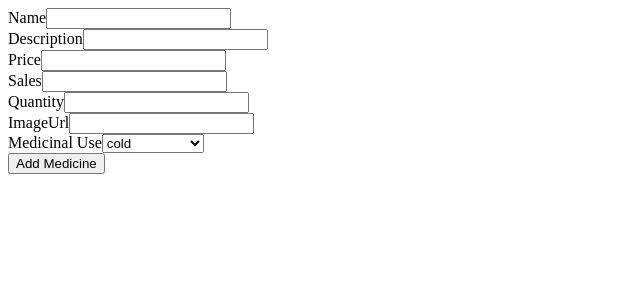
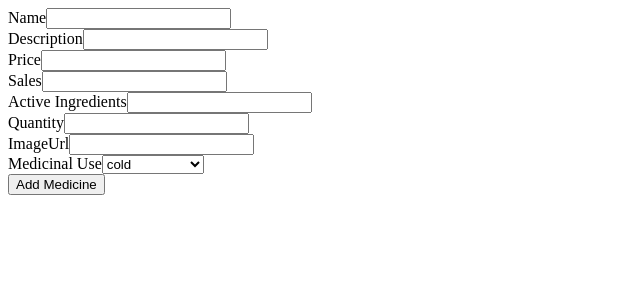
Before and after one commit to advanced-computer-lab-2023/Agile-Star-Squad-Pharmacy, a React (Create React App) app in the folder frontend/: page /medicine/add in a window 1280 px wide. Shown: the top 300 px of the page, without its empty margins (0-640 px from the left). Built offline with nearby package versions, Linux system fonts and the light colour scheme.

Commit message:
////// SPRINT 1 ////// added medicine name and active ingredients

```diff
--- a/frontend/src/admin/ManageUsers/components/RequestDetails.js
+++ b/frontend/src/admin/ManageUsers/components/RequestDetails.js
@@ -38,10 +38,6 @@ const RequestDetails = (props) => {
                 <span>{props.data['educationalBackground']}</span>
             </div>
             <div>
-                <span><h4>Specialty</h4></span>
-                <span>{props.data['specialty']}</span>
-            </div>
-            <div>
                 <span><h4>Status</h4></span>
                 <span>{props.data['status']}</span>
             </div>
--- a/frontend/src/pharmacist/pages/AddMedicine.js
+++ b/frontend/src/pharmacist/pages/AddMedicine.js
@@ -12,6 +12,7 @@ class AddMedicineForm extends Component {
       sales: '',
       quantity: '',
       image: '',
+      activeIngredients: '',
       medicinalUse: 'cold',
     };
   }
@@ -19,6 +20,12 @@ class AddMedicineForm extends Component {
   handleNameChange = (event) => {
     this.setState({
       name: event.target.value,
+    });
+  };
+
+  handleActiveIngredientsChange = (event) => {
+    this.setState({
+      activeIngredients: event.target.value,
     });
   };
 
@@ -78,7 +85,7 @@ class AddMedicineForm extends Component {
     for (const use of medicinalUseEnum) {
       medicinalUseOptions.push(<option value={use}>{use}</option>);
     }
-    const { name, description, price, sales, quantity, image, medicinalUse } =
+    const { name, description, price, sales, quantity, activeIngredients, image, medicinalUse } =
       this.state;
     return (
       <form onSubmit={this.handleSubmit}>
@@ -111,6 +118,14 @@ class AddMedicineForm extends Component {
           />
         </div>
         <div>
+          <label>Active Ingredients</label>
+          <input
+            type="text"
+            value={activeIngredients}
+            onChange={this.handleActiveIngredientsChange}
+          />
+        </div>
+        <div>
           <label>Quantity</label>
           <input
             type="number"
--- a/frontend/src/pharmacy/pages/PharmacyHome.js
+++ b/frontend/src/pharmacy/pages/PharmacyHome.js
@@ -40,6 +40,7 @@ const PharmacyHomePharmacist = () => {
           Medicine.map((m) => {
             return {
               id: m._id,
+              name: m.name,
               image: m.image,
               description: m.description,
               price: m.price,
@@ -81,6 +82,7 @@ const PharmacyHomePharmacist = () => {
         .map((m) => {
           return {
             image: m.image,
+            name: m.name,
             description: m.description,
             price: m.price,
             sales: m.sales,
@@ -174,6 +176,7 @@ const PharmacyHomePharmacist = () => {
             alt={item.description}
             style={{ width: '500px', height: 'auto' }}
           />
+          <p>Name: {item.name}</p>
           <p>Description: {item.description}</p>
           <p>Price: {item.price}</p>
           {DUMMY_USER.role == 'pharmacist' ? (
```
